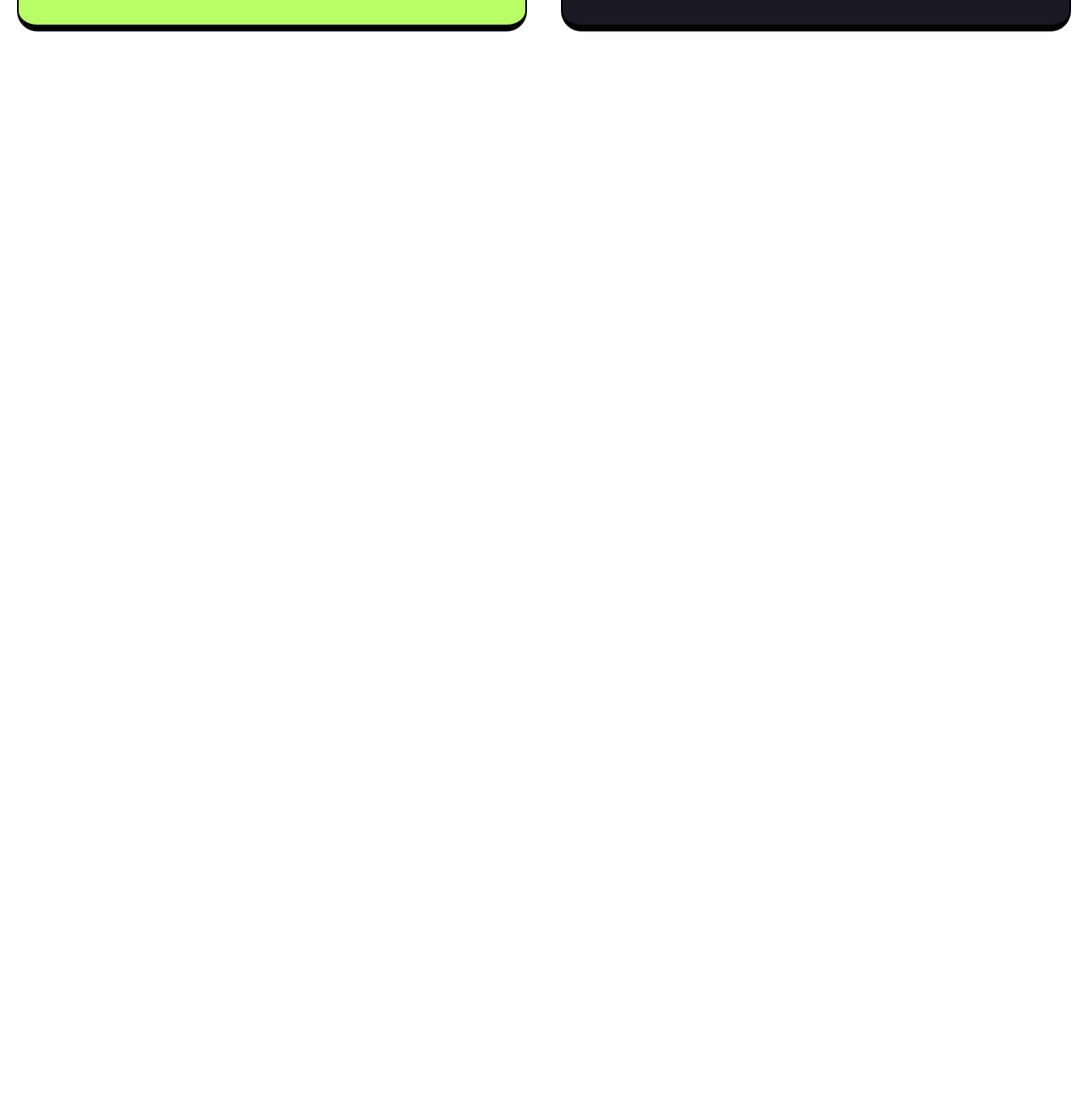
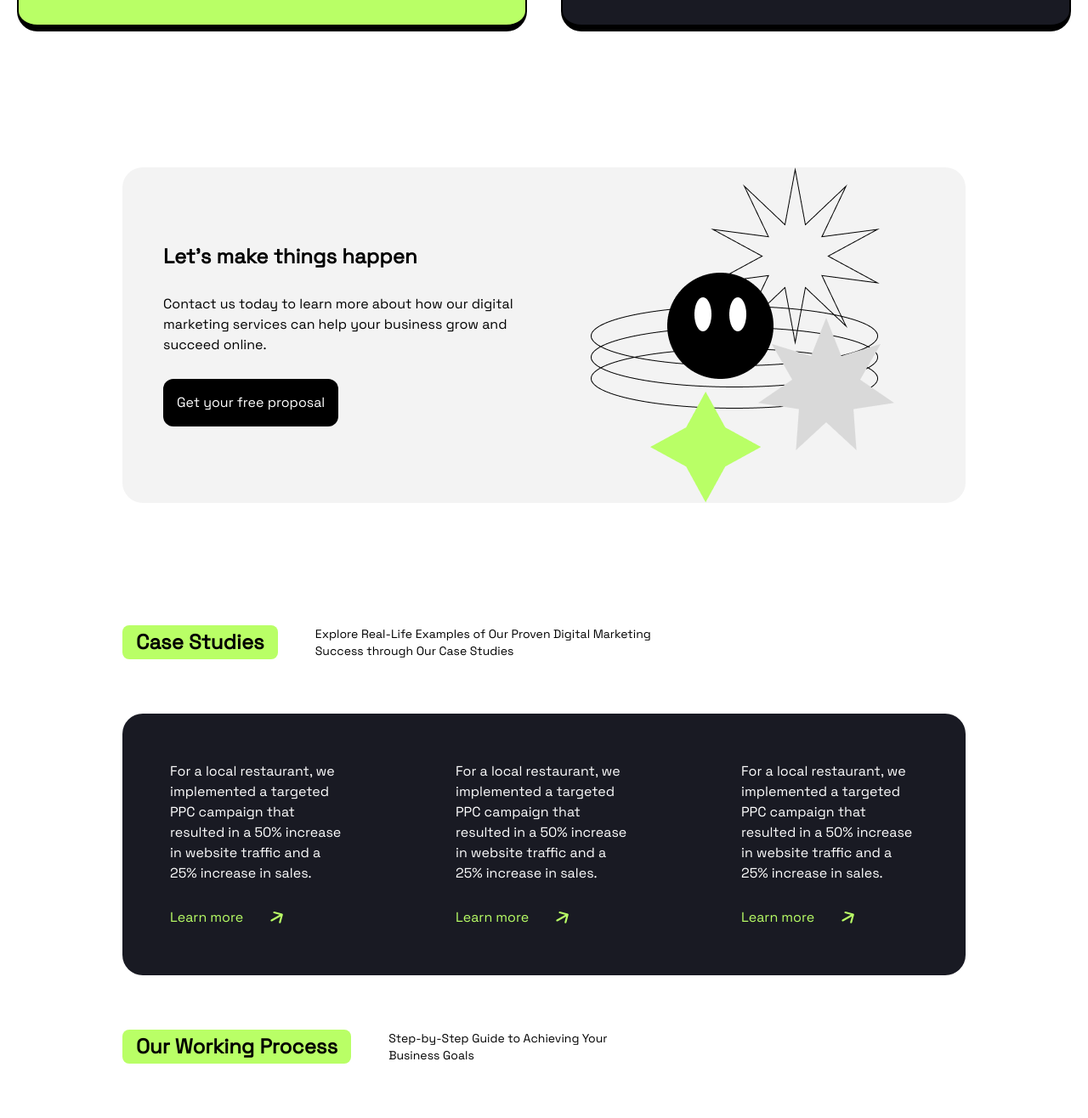
Before and after one commit to AbinVarghexe/Tailwind-study, a plain HTML site: page Positivus/index.html in a window 1280 px wide. Shown: the part 2160-3476 px from the top of the page at 85% size. Before the commit the page ends 2197 px from the top, so only its background shows below. Drawn offline with nearby package versions, Linux system fonts and the light colour scheme.

Commit message:
add  our work section

```diff
--- a/Positivus/index.html
+++ b/Positivus/index.html
@@ -63,12 +63,10 @@
           </button>
         </div>
         <div class="h-screen flex justify-start items-center relative">
-
           <img class="w-[84]" src="Assets/Illustration.png" alt="" />
           <div class="absolute right-36 top-36">
-            <img src="Assets/Group.png" alt="">
+            <img src="Assets/Group.png" alt="" />
           </div>
-
         </div>
       </div>
     </section>
@@ -106,11 +104,21 @@
       </div>
       <div class="justify-center items-center flex">
         <div class="grid grid-cols-2 gap-10">
-        <div class="w-[600px] h-[300px] bg-grey_main flex rounded-3xl p-8 border-2 border-black border-b-8">
+          <div
+            class="w-[600px] h-[300px] bg-grey_main flex rounded-3xl p-8 border-2 border-black border-b-8"
+          >
             <div class="flex-col">
               <div class="flex-row justify-start pb-24">
-              <h1 class="bg-green_main text-2xl font-bold w-max  px-2 py-1 rounded-lg items-start">Search engine</h1>
-              <h1 class="bg-green_main text-2xl font-bold w-max  px-1 py-1 rounded-lg items-start">optimization</h1>
+                <h1
+                  class="bg-green_main text-2xl font-bold w-max px-2 py-1 rounded-lg items-start"
+                >
+                  Search engine
+                </h1>
+                <h1
+                  class="bg-green_main text-2xl font-bold w-max px-1 py-1 rounded-lg items-start"
+                >
+                  optimization
+                </h1>
               </div>
               <div class="flex items-center">
                 <img src="Assets/Icon.png" alt="" />
@@ -118,15 +126,25 @@
               </div>
             </div>
             <div class="w-fit items-center flex justify-center ml-32">
-            <img src="Assets/Illustration-1.png" alt="">
+              <img src="Assets/Illustration-1.png" alt="" />
             </div>
           </div>
 
-        <div class="w-[600px] h-[300px] bg-green_main flex rounded-3xl p-8 border-2 border-black border-b-8">
+          <div
+            class="w-[600px] h-[300px] bg-green_main flex rounded-3xl p-8 border-2 border-black border-b-8"
+          >
             <div class="flex-col">
               <div class="flex-row justify-start pb-24">
-              <h1 class="bg-white text-2xl font-bold w-max  px-2 py-1 rounded-lg items-start">Pay-per-click</h1>
-              <h1 class="bg-white text-2xl font-bold w-max  px-1 py-1 rounded-lg items-start">advertising</h1>
+                <h1
+                  class="bg-white text-2xl font-bold w-max px-2 py-1 rounded-lg items-start"
+                >
+                  Pay-per-click
+                </h1>
+                <h1
+                  class="bg-white text-2xl font-bold w-max px-1 py-1 rounded-lg items-start"
+                >
+                  advertising
+                </h1>
               </div>
               <div class="flex items-center">
                 <img src="Assets/Icon.png" alt="" />
@@ -134,16 +152,26 @@
               </div>
             </div>
             <div class="w-fit items-center flex justify-center ml-32">
-            <img src="Assets/Illustration-2.png" alt="">
+              <img src="Assets/Illustration-2.png" alt="" />
             </div>
           </div>
-        <div class="w-[600px] h-[300px] bg-black_main flex rounded-3xl p-8 border-2 border-black border-b-8">
+          <div
+            class="w-[600px] h-[300px] bg-black_main flex rounded-3xl p-8 border-2 border-black border-b-8"
+          >
             <div class="flex-col">
               <div class="flex-row justify-start pb-24">
-              <h1 class="bg-white text-2xl font-bold w-max  px-2 py-1 rounded-lg items-start">Pay-per-click</h1>
-              <h1 class="bg-white text-2xl font-bold w-max  px-1 py-1 rounded-lg items-start">advertising</h1>
+                <h1
+                  class="bg-white text-2xl font-bold w-max px-2 py-1 rounded-lg items-start"
+                >
+                  Pay-per-click
+                </h1>
+                <h1
+                  class="bg-white text-2xl font-bold w-max px-1 py-1 rounded-lg items-start"
+                >
+                  advertising
+                </h1>
               </div>
-            <div class="flex items-center relative  ">
+              <div class="flex items-center relative">
                 <div class="p-3 bg-white rounded-[100%] absolute">
                   <img src="Assets/Arrow 1 up.png" alt="" />
                 </div>
@@ -151,14 +179,27 @@
               </div>
             </div>
             <div class="w-fit items-center flex justify-center ml-32">
-            <img src="Assets/tokyo-browser-window-with-emoticon-likes-and-stars-around 2.png" alt="">
+              <img
+                src="Assets/tokyo-browser-window-with-emoticon-likes-and-stars-around 2.png"
+                alt=""
+              />
             </div>
           </div>
-        <div class="w-[600px] h-[300px] bg-grey_main flex rounded-3xl p-8 border-2 border-black border-b-8">
+          <div
+            class="w-[600px] h-[300px] bg-grey_main flex rounded-3xl p-8 border-2 border-black border-b-8"
+          >
             <div class="flex-col">
               <div class="flex-row justify-start pb-24">
-              <h1 class="bg-green_main text-2xl font-bold w-max  px-2 py-1 rounded-lg items-start">Email</h1>
-              <h1 class="bg-green_main text-2xl font-bold w-max  px-1 py-1 rounded-lg items-start">Marketing</h1>
+                <h1
+                  class="bg-green_main text-2xl font-bold w-max px-2 py-1 rounded-lg items-start"
+                >
+                  Email
+                </h1>
+                <h1
+                  class="bg-green_main text-2xl font-bold w-max px-1 py-1 rounded-lg items-start"
+                >
+                  Marketing
+                </h1>
               </div>
               <div class="flex items-center">
                 <img src="Assets/Icon.png" alt="" />
@@ -166,14 +207,27 @@
               </div>
             </div>
             <div class="w-fit items-center flex justify-center ml-32">
-            <img src="Assets/tokyo-sending-messages-from-one-place-to-another 1.png" alt="">
+              <img
+                src="Assets/tokyo-sending-messages-from-one-place-to-another 1.png"
+                alt=""
+              />
             </div>
           </div>
-        <div class="w-[600px] h-[300px] bg-green_main flex rounded-3xl p-8 border-2 border-black border-b-8">
+          <div
+            class="w-[600px] h-[300px] bg-green_main flex rounded-3xl p-8 border-2 border-black border-b-8"
+          >
             <div class="flex-col">
               <div class="flex-row justify-start pb-24">
-              <h1 class="bg-white text-2xl font-bold w-max  px-2 py-1 rounded-lg items-start">Content</h1>
-              <h1 class="bg-white text-2xl font-bold w-max  px-1 py-1 rounded-lg items-start">Creation</h1>
+                <h1
+                  class="bg-white text-2xl font-bold w-max px-2 py-1 rounded-lg items-start"
+                >
+                  Content
+                </h1>
+                <h1
+                  class="bg-white text-2xl font-bold w-max px-1 py-1 rounded-lg items-start"
+                >
+                  Creation
+                </h1>
               </div>
               <div class="flex items-center">
                 <img src="Assets/Icon.png" alt="" />
@@ -181,16 +235,29 @@
               </div>
             </div>
             <div class="w-fit items-center flex justify-center ml-32">
-            <img src="Assets/tokyo-many-browser-windows-with-different-information 1.png" alt="">
+              <img
+                src="Assets/tokyo-many-browser-windows-with-different-information 1.png"
+                alt=""
+              />
             </div>
           </div>
-        <div class="w-[600px] h-[300px] bg-black_main flex rounded-3xl p-8 border-2 border-black border-b-8">
+          <div
+            class="w-[600px] h-[300px] bg-black_main flex rounded-3xl p-8 border-2 border-black border-b-8"
+          >
             <div class="flex-col">
               <div class="flex-row justify-start pb-24">
-              <h1 class="bg-white text-2xl font-bold w-max  px-2 py-1 rounded-lg items-start">Analytics and </h1>
-              <h1 class="bg-white text-2xl font-bold w-max  px-1 py-1 rounded-lg items-start">Tracking</h1>
+                <h1
+                  class="bg-white text-2xl font-bold w-max px-2 py-1 rounded-lg items-start"
+                >
+                  Analytics and
+                </h1>
+                <h1
+                  class="bg-white text-2xl font-bold w-max px-1 py-1 rounded-lg items-start"
+                >
+                  Tracking
+                </h1>
               </div>
-            <div class="flex items-center relative  ">
+              <div class="flex items-center relative">
                 <div class="p-3 bg-white rounded-[100%] absolute">
                   <img src="Assets/Arrow 1 up.png" alt="" />
                 </div>
@@ -198,11 +265,93 @@
               </div>
             </div>
             <div class="w-fit items-center flex justify-center ml-32">
-            <img src="Assets/tokyo-volumetric-analytics-of-different-types-in-web-browsers 2.png" alt="">
+              <img
+                src="Assets/tokyo-volumetric-analytics-of-different-types-in-web-browsers 2.png"
+                alt=""
+              />
             </div>
           </div>
         </div>
       </div>
     </section>
+    <section class="px-36 pt-40 pb-20">
+      <div
+        class="bg-grey_main grid rounded-3xl items-center grid-cols-2 gap-10 px-12"
+      >
+        <div>
+          <h1 class="font-semibold text-2xl pb-7">Let’s make things happen</h1>
+          <p class="pb-7">
+            Contact us today to learn more about how our digital marketing
+            services can help your business grow and succeed online.
+          </p>
+          <button class="bg-black text-white p-4 rounded-xl">
+            Get your free proposal
+          </button>
+        </div>
+        <div class="justify-center flex relative">
+          <img src="Assets/Illustration-8.png" alt="" />
+        </div>
+      </div>
+    </section>
+    <section class="px-36">
+      <div class="flex items-center gap-11 py-16">
+        <h1 class="bg-green_main text-2xl font-bold px-4 py-1 rounded-lg">
+          Case Studies
+        </h1>
+        <p class="w-[650px] text-sm leading-5">
+          Explore Real-Life Examples of Our Proven Digital Marketing <br />
+          Success through Our Case Studies
+        </p>
+      </div>
+
+      <div class="bg-black_main rounded-3xl p-14 items-center justify-between">
+        <div class="grid grid-cols-3 gap-x-32">
+          <div>
+            <p class="pb-7 text-white">
+              For a local restaurant, we implemented a targeted PPC campaign
+              that resulted in a 50% increase in website traffic and a 25%
+              increase in sales.
+            </p>
+            <a class="text-[#b9ff66] flex items-center" href="#"
+              >Learn more
+              <img width="15px" class="ml-8" src="Assets/Icon up.svg" alt="" />
+            </a>
+          </div>
+          <div>
+            <p class="pb-7 text-white">
+              For a local restaurant, we implemented a targeted PPC campaign
+              that resulted in a 50% increase in website traffic and a 25%
+              increase in sales.
+            </p>
+            <a class="text-[#b9ff66] flex items-center" href="#"
+              >Learn more
+              <img width="15px" class="ml-8" src="Assets/Icon up.svg" alt="" />
+            </a>
+          </div>
+          <div>
+            <p class="pb-7 text-white">
+              For a local restaurant, we implemented a targeted PPC campaign
+              that resulted in a 50% increase in website traffic and a 25%
+              increase in sales.
+            </p>
+            <a class="text-[#b9ff66] flex items-center" href="#"
+              >Learn more
+              <img width="15px" class="ml-8" src="Assets/Icon up.svg" alt="" />
+            </a>
+          </div>
+        </div>
+      </div>
+    </section>
+    <section class="px-36">
+      <div class="flex items-center gap-11 py-16">
+        <h1 class="bg-green_main text-2xl font-bold px-4 py-1 rounded-lg">
+          Our Working Process
+        </h1>
+        <p class="w-[650px] text-sm leading-5">
+          Step-by-Step Guide to Achieving Your <br />
+          Business Goals
+        </p>
+      </div>
+    </section>
   </body>
 </html>
```
Also changed, not shown: Positivus/Assets/Icon up.svg (added). Lines whose indentation alone changed are shown as unchanged.
